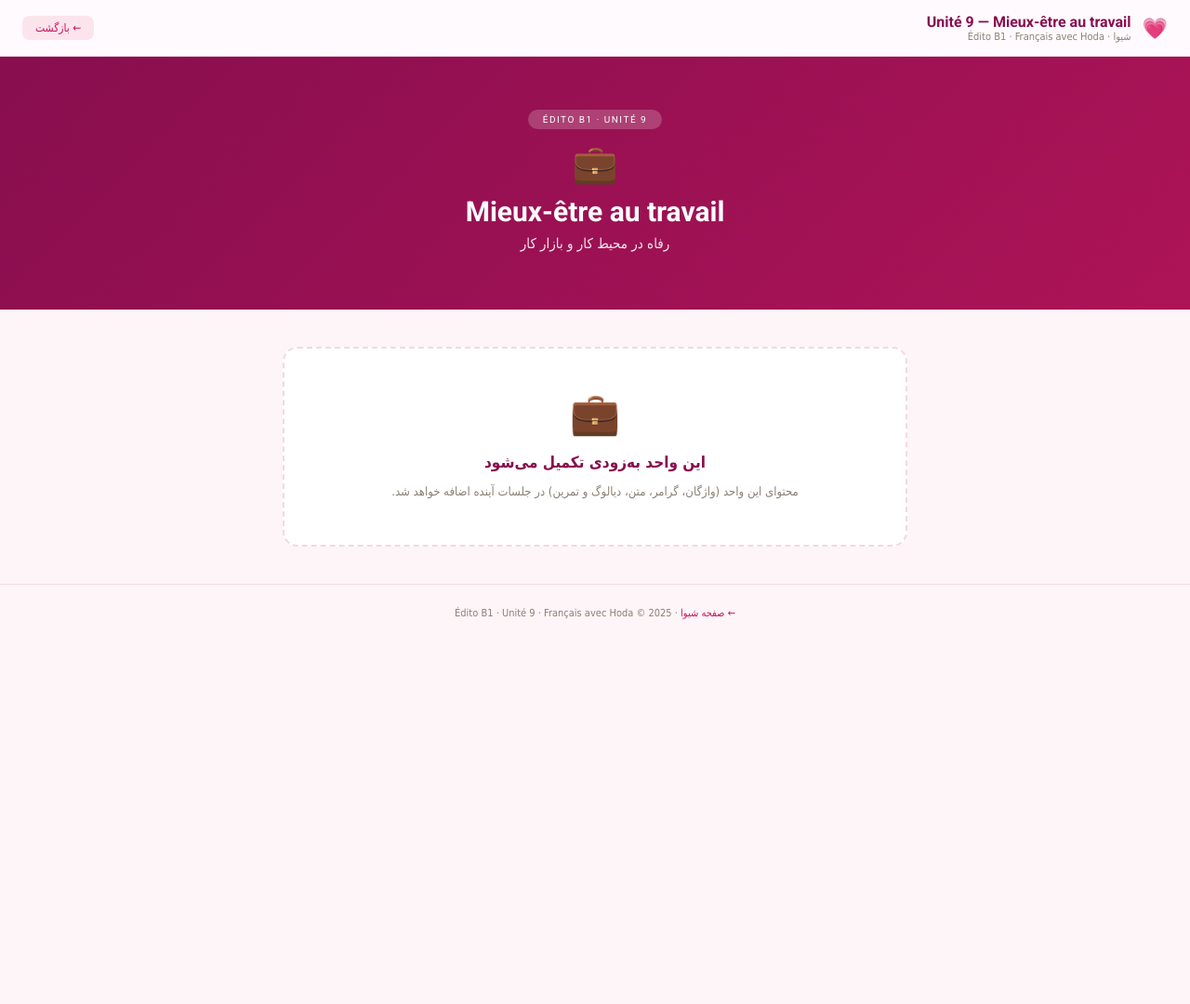
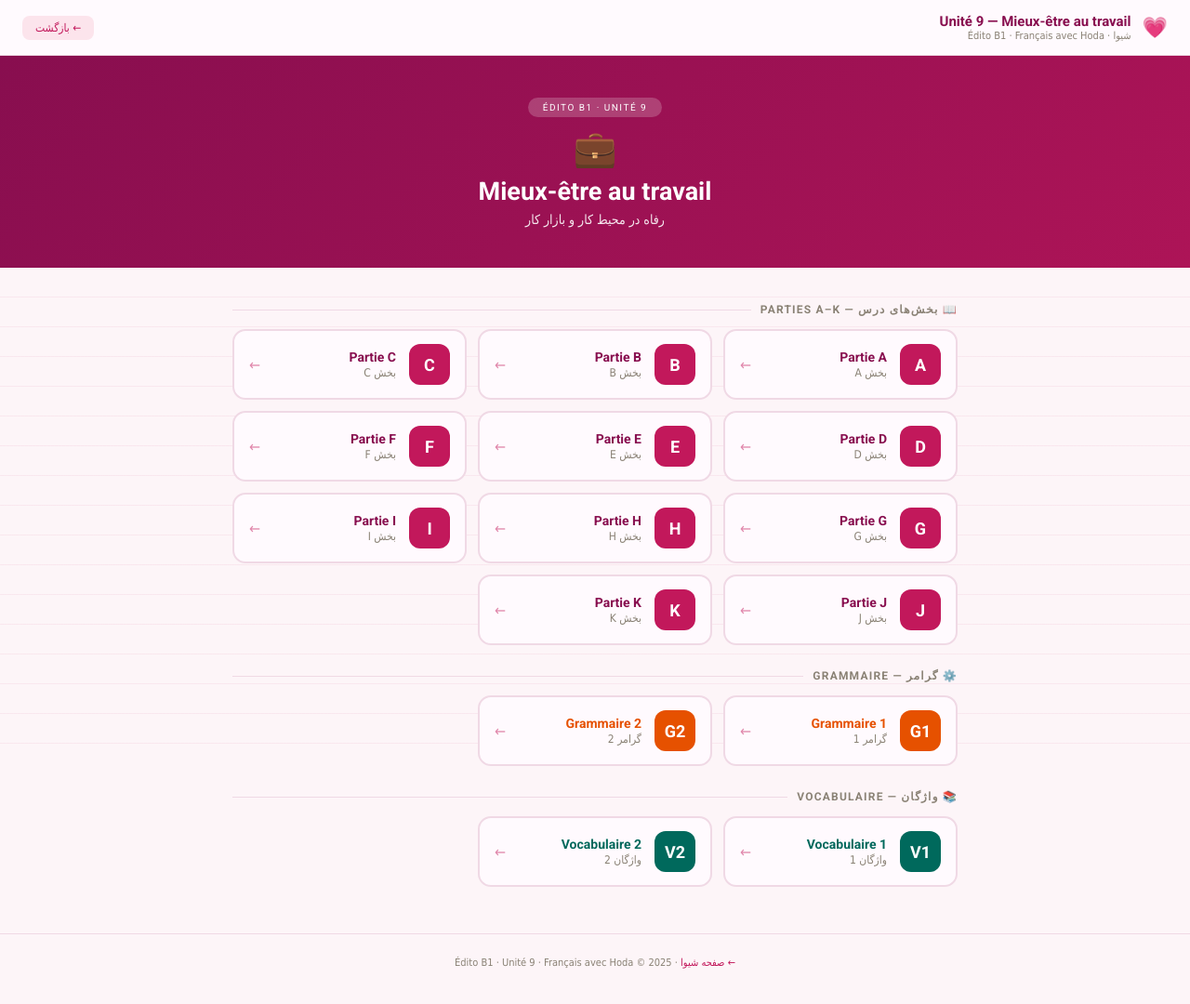
Before and after one commit to HodaFrench/MyStudents-Private, a plain HTML site: page students/Shiva/Edito-B1/Chapitre-9/index.html in a window 1280 px wide. Shown: the whole page at 93% size. Before the commit the page ends 800 px from the top, so only its background shows below. Drawn offline with Linux system fonts and the light colour scheme; a web font is replaced by a local one.

Commit message:
B1 Unité 9: add A-K + 2 grammaire + 2 vocabulaire index

```diff
--- a/students/Shiva/Edito-B1/Chapitre-9/index.html
+++ b/students/Shiva/Edito-B1/Chapitre-9/index.html
@@ -6,26 +6,46 @@
 <link href="https://fonts.googleapis.com/css2?family=Estedad:wght@300;400;500;600;700&family=Roboto:wght@400;500;700&display=swap" rel="stylesheet">
 <style>
 *{margin:0;padding:0;box-sizing:border-box;}
-:root{--pink:#c2185b;--pink-deep:#880e4f;--pink-pale:#fce4ec;--paper:#fdf5f8;--ink:#2c2a26;--gray:#8a8275;--line:#f0d9e5;}
+:root{--pink:#c2185b;--pink-deep:#880e4f;--pink-soft:#e91e8c;--pink-pale:#fce4ec;--paper:#fdf5f8;--ink:#2c2a26;--gray:#8a8275;--line:#f0d9e5;--gram:#e65100;--gram-pale:#fff3e0;--vocab:#00695c;--vocab-pale:#e0f2f1;}
 html{scroll-behavior:smooth;}
-body{font-family:'Estedad','Tahoma',sans-serif;background:var(--paper);color:var(--ink);min-height:100vh;}
+body{font-family:'Estedad','Tahoma',sans-serif;background:var(--paper);color:var(--ink);min-height:100vh;padding-bottom:40px;}
+body::before{content:"";position:fixed;inset:0;z-index:-1;background-image:repeating-linear-gradient(transparent,transparent 31px,rgba(194,24,91,0.06) 31px,rgba(194,24,91,0.06) 32px);pointer-events:none;}
+
 .topbar{background:#fffafe;border-bottom:1px solid var(--line);padding:14px 24px;display:flex;align-items:center;gap:12px;position:sticky;top:0;z-index:100;}
 .topbar .logo{font-size:22px;}
-.topbar h1{font-size:16px;color:var(--pink-deep);font-family:'Roboto',sans-serif;}
+.topbar h1{font-size:15px;color:var(--pink-deep);font-family:'Roboto',sans-serif;}
 .topbar .fa{font-size:11px;color:var(--gray);}
 .back{margin-right:auto;color:var(--pink);text-decoration:none;font-size:12px;background:var(--pink-pale);padding:6px 14px;border-radius:8px;white-space:nowrap;}
-.hero{background:linear-gradient(135deg,var(--pink-deep),#ad1457);color:white;padding:56px 24px;text-align:center;}
-.hero .badge{font-family:'Roboto',monospace;font-size:10px;letter-spacing:.15em;background:rgba(255,255,255,.2);padding:5px 16px;border-radius:14px;display:inline-block;margin-bottom:14px;}
-.hero .icon{font-size:40px;margin-bottom:10px;}
-.hero h2{font-size:30px;font-weight:700;margin-bottom:8px;font-family:'Roboto',sans-serif;direction:ltr;}
-.hero .fa{font-size:15px;opacity:.9;margin-bottom:6px;}
-.wrap{max-width:720px;margin:0 auto;padding:40px 24px;}
-.empty-box{background:white;border:2px dashed var(--line);border-radius:16px;padding:44px 30px;text-align:center;}
-.empty-icon{font-size:44px;margin-bottom:16px;}
-.empty-title{font-size:17px;font-weight:700;color:var(--pink-deep);margin-bottom:10px;}
-.empty-text{font-size:13px;color:var(--gray);line-height:1.9;}
-.footer{text-align:center;padding:24px;color:var(--gray);font-size:11px;border-top:1px solid var(--line);}
+
+.hero{background:linear-gradient(135deg,var(--pink-deep),#ad1457);color:white;padding:44px 24px;text-align:center;}
+.hero .badge{font-family:'Roboto',monospace;font-size:10px;letter-spacing:.15em;background:rgba(255,255,255,.2);padding:5px 16px;border-radius:14px;display:inline-block;margin-bottom:12px;}
+.hero .icon{font-size:38px;margin-bottom:8px;}
+.hero h2{font-size:27px;font-weight:700;margin-bottom:6px;font-family:'Roboto',sans-serif;direction:ltr;}
+.hero .fa{font-size:14px;opacity:.9;}
+
+.wrap{max-width:820px;margin:0 auto;padding:30px 20px;}
+
+.sec-title{font-family:'Roboto',sans-serif;font-size:12px;font-weight:700;letter-spacing:.1em;text-transform:uppercase;color:var(--gray);margin:26px 0 14px;display:flex;align-items:center;gap:10px;}
+.sec-title::after{content:"";flex:1;height:1px;background:var(--line);}
+.sec-title.first{margin-top:8px;}
+
+.sub-grid{display:grid;grid-template-columns:repeat(auto-fill,minmax(240px,1fr));gap:12px;}
+
+.sub-card{display:flex;align-items:center;gap:14px;background:#fffafe;border:2px solid var(--line);border-radius:14px;padding:14px 16px;text-decoration:none;color:var(--ink);transition:.2s;}
+.sub-card:hover{border-color:var(--pink);box-shadow:0 4px 16px rgba(194,24,91,.1);transform:translateY(-2px);}
+.sub-letter{width:44px;height:44px;border-radius:12px;background:var(--pink);color:white;display:flex;align-items:center;justify-content:center;font-family:'Roboto',sans-serif;font-weight:700;font-size:18px;flex-shrink:0;}
+.sub-letter.gram-ic{background:var(--gram);}
+.sub-letter.vocab-ic{background:var(--vocab);}
+.sub-info{flex:1;}
+.sub-title{font-family:'Roboto',sans-serif;font-size:14px;font-weight:700;color:var(--pink-deep);}
+.sub-card.gram .sub-title{color:var(--gram);}
+.sub-card.vocab .sub-title{color:var(--vocab);}
+.sub-fa{font-size:12px;color:var(--gray);margin-top:2px;}
+.sub-arrow{color:var(--pink);font-size:16px;opacity:.5;}
+
+.footer{text-align:center;padding:24px;color:var(--gray);font-size:11px;border-top:1px solid var(--line);margin-top:20px;}
 .footer a{color:var(--pink);text-decoration:none;}
+@media(max-width:560px){.sub-grid{grid-template-columns:1fr;}}
 </style>
 </head>
 <body>
@@ -34,19 +54,150 @@ body{font-family:'Estedad','Tahoma',sans-serif;background:var(--paper);color:var
   <div><h1>Unité 9 — Mieux-être au travail</h1><div class="fa">شیوا · Édito B1 · Français avec Hoda</div></div>
   <a class="back" href="../../index.html">← بازگشت</a>
 </div>
+
 <div class="hero">
   <div class="badge">ÉDITO B1 · UNITÉ 9</div>
   <div class="icon">💼</div>
   <h2>Mieux-être au travail</h2>
   <div class="fa">رفاه در محیط کار و بازار کار</div>
 </div>
+
 <div class="wrap">
-  <div class="empty-box">
-    <div class="empty-icon">💼</div>
-    <div class="empty-title">این واحد به‌زودی تکمیل می‌شود</div>
-    <div class="empty-text">محتوای این واحد (واژگان، گرامر، متن، دیالوگ و تمرین) در جلسات آینده اضافه خواهد شد.</div>
+
+  <div class="sec-title first">📖 بخش‌های درس — Parties A–K</div>
+  <div class="sub-grid">
+      <a class="sub-card part" href="parties/partie-A.html">
+        <div class="sub-letter">A</div>
+        <div class="sub-info">
+          <div class="sub-title">Partie A</div>
+          <div class="sub-fa">بخش A</div>
+        </div>
+        <div class="sub-arrow">←</div>
+      </a>
+      <a class="sub-card part" href="parties/partie-B.html">
+        <div class="sub-letter">B</div>
+        <div class="sub-info">
+          <div class="sub-title">Partie B</div>
+          <div class="sub-fa">بخش B</div>
+        </div>
+        <div class="sub-arrow">←</div>
+      </a>
+      <a class="sub-card part" href="parties/partie-C.html">
+        <div class="sub-letter">C</div>
+        <div class="sub-info">
+          <div class="sub-title">Partie C</div>
+          <div class="sub-fa">بخش C</div>
+        </div>
+        <div class="sub-arrow">←</div>
+      </a>
+      <a class="sub-card part" href="parties/partie-D.html">
+        <div class="sub-letter">D</div>
+        <div class="sub-info">
+          <div class="sub-title">Partie D</div>
+          <div class="sub-fa">بخش D</div>
+        </div>
+        <div class="sub-arrow">←</div>
+      </a>
+      <a class="sub-card part" href="parties/partie-E.html">
+        <div class="sub-letter">E</div>
+        <div class="sub-info">
+          <div class="sub-title">Partie E</div>
+          <div class="sub-fa">بخش E</div>
+        </div>
+        <div class="sub-arrow">←</div>
+      </a>
+      <a class="sub-card part" href="parties/partie-F.html">
+        <div class="sub-letter">F</div>
+        <div class="sub-info">
+          <div class="sub-title">Partie F</div>
+          <div class="sub-fa">بخش F</div>
+        </div>
+        <div class="sub-arrow">←</div>
+      </a>
+      <a class="sub-card part" href="parties/partie-G.html">
+        <div class="sub-letter">G</div>
+        <div class="sub-info">
+          <div class="sub-title">Partie G</div>
+          <div class="sub-fa">بخش G</div>
+        </div>
+        <div class="sub-arrow">←</div>
+      </a>
+      <a class="sub-card part" href="parties/partie-H.html">
+        <div class="sub-letter">H</div>
+        <div class="sub-info">
+          <div class="sub-title">Partie H</div>
+          <div class="sub-fa">بخش H</div>
+        </div>
+        <div class="sub-arrow">←</div>
+      </a>
+      <a class="sub-card part" href="parties/partie-I.html">
+        <div class="sub-letter">I</div>
+        <div class="sub-info">
+          <div class="sub-title">Partie I</div>
+          <div class="sub-fa">بخش I</div>
+        </div>
+        <div class="sub-arrow">←</div>
+      </a>
+      <a class="sub-card part" href="parties/partie-J.html">
+        <div class="sub-letter">J</div>
+        <div class="sub-info">
+          <div class="sub-title">Partie J</div>
+          <div class="sub-fa">بخش J</div>
+        </div>
+        <div class="sub-arrow">←</div>
+      </a>
+      <a class="sub-card part" href="parties/partie-K.html">
+        <div class="sub-letter">K</div>
+        <div class="sub-info">
+          <div class="sub-title">Partie K</div>
+          <div class="sub-fa">بخش K</div>
+        </div>
+        <div class="sub-arrow">←</div>
+      </a>
   </div>
+
+  <div class="sec-title">⚙️ گرامر — Grammaire</div>
+  <div class="sub-grid">
+      <a class="sub-card gram" href="grammaire/grammaire-1.html">
+        <div class="sub-letter gram-ic">G1</div>
+        <div class="sub-info">
+          <div class="sub-title">Grammaire 1</div>
+          <div class="sub-fa">گرامر 1</div>
+        </div>
+        <div class="sub-arrow">←</div>
+      </a>
+      <a class="sub-card gram" href="grammaire/grammaire-2.html">
+        <div class="sub-letter gram-ic">G2</div>
+        <div class="sub-info">
+          <div class="sub-title">Grammaire 2</div>
+          <div class="sub-fa">گرامر 2</div>
+        </div>
+        <div class="sub-arrow">←</div>
+      </a>
+  </div>
+
+  <div class="sec-title">📚 واژگان — Vocabulaire</div>
+  <div class="sub-grid">
+      <a class="sub-card vocab" href="vocabulaire/vocabulaire-1.html">
+        <div class="sub-letter vocab-ic">V1</div>
+        <div class="sub-info">
+          <div class="sub-title">Vocabulaire 1</div>
+          <div class="sub-fa">واژگان 1</div>
+        </div>
+        <div class="sub-arrow">←</div>
+      </a>
+      <a class="sub-card vocab" href="vocabulaire/vocabulaire-2.html">
+        <div class="sub-letter vocab-ic">V2</div>
+        <div class="sub-info">
+          <div class="sub-title">Vocabulaire 2</div>
+          <div class="sub-fa">واژگان 2</div>
+        </div>
+        <div class="sub-arrow">←</div>
+      </a>
+  </div>
+
 </div>
+
 <div class="footer"><a href="../../index.html">← صفحه شیوا</a> · Édito B1 · Unité 9 · Français avec Hoda © 2025</div>
 </body>
 </html>
```
